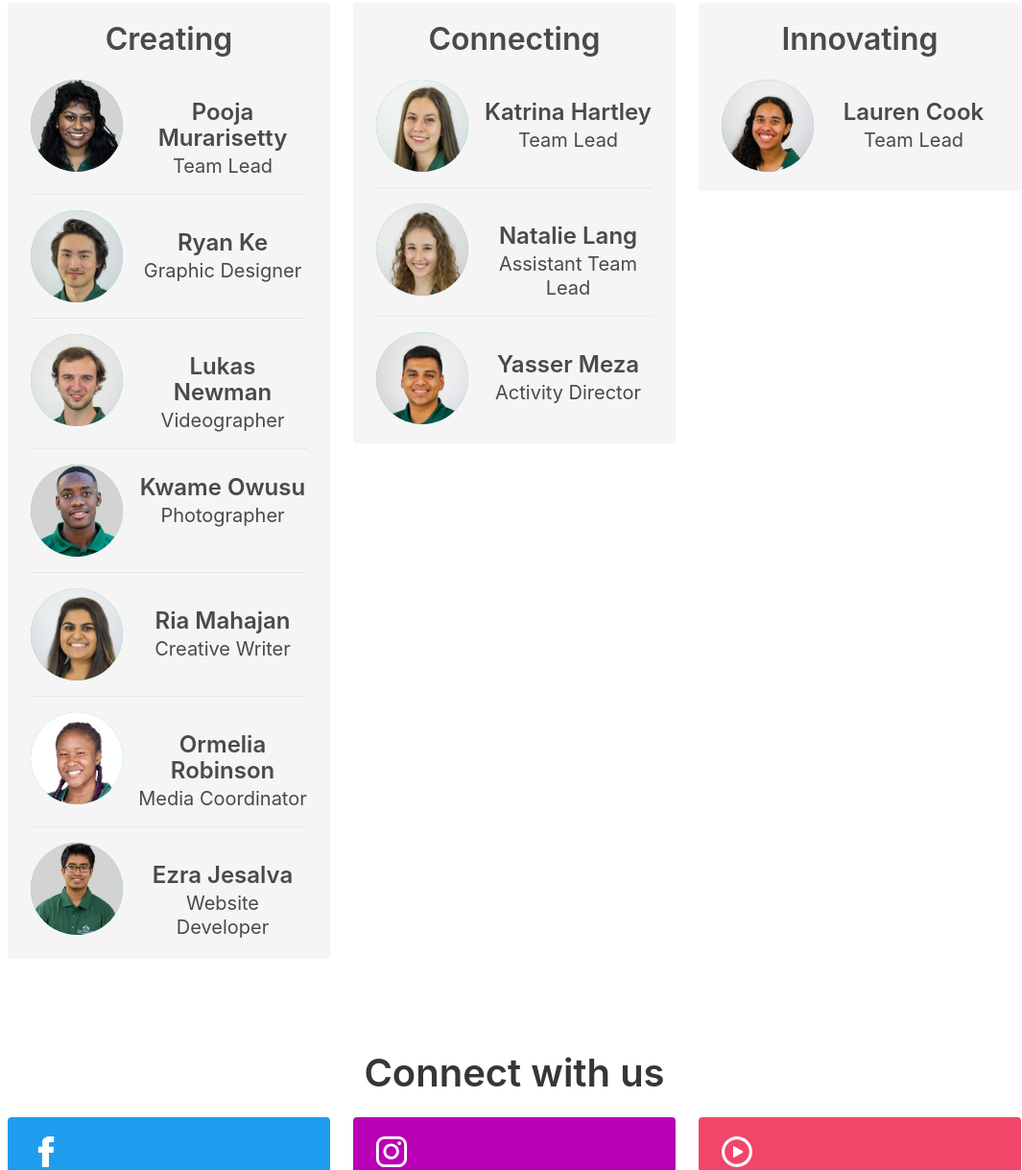
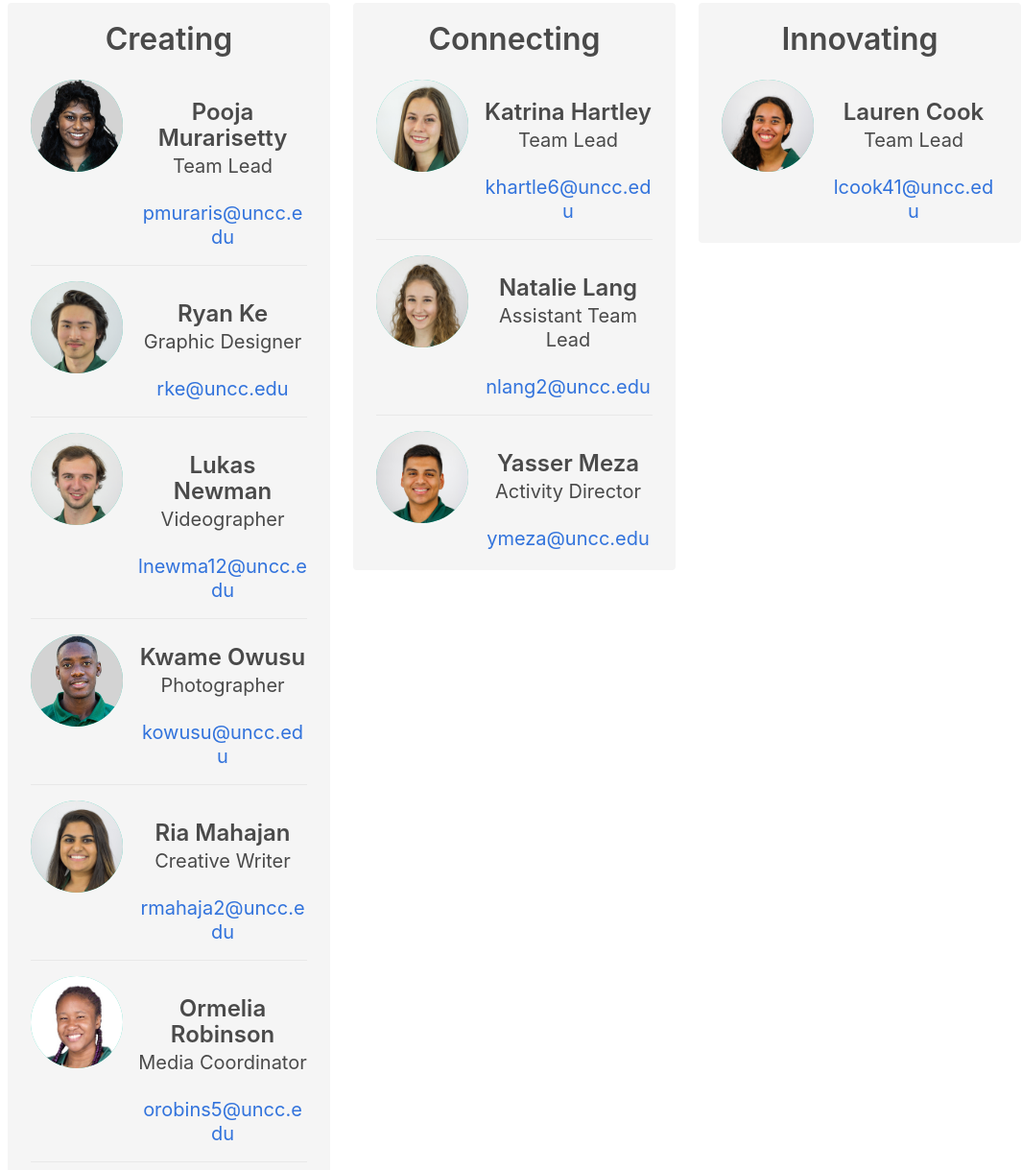
Before and after one commit to ccidap/dap-website, a plain HTML site: page public/index.html in a window 1280 px wide. Shown: the part 1870-3089 px from the top of the page at 96% size, without its empty margins (104-1169 px from the left). Drawn offline with nearby package versions, Linux system fonts and the light colour scheme.

Commit message:
update emails

```diff
--- a/public/index.html
+++ b/public/index.html
@@ -168,6 +168,9 @@
                             <div class="media-content">
                                 <h4 class="title is-4">Pooja Murarisetty</h4>
                                 <p class="subtitle is-5">Team Lead</p>
+                                <p class="subtitle is-5">
+                                    <a class="is-link" href="pmuraris@uncc.edu">pmuraris@uncc.edu</a>
+                                </p>
                             </div>
                         </article>
                         <article class="media">
@@ -179,6 +182,9 @@
                             <div class="media-content">
                                 <h4 class="title is-4">Ryan Ke</h4>
                                 <p class="subtitle is-5">Graphic Designer</p>
+                                <p class="subtitle is-5">
+                                    <a class="is-link" href="rke@uncc.edu">rke@uncc.edu</a>
+                                </p>
                             </div>
                         </article>
                         <article class="media">
@@ -190,6 +196,9 @@
                             <div class="media-content">
                                 <h4 class="title is-4">Lukas Newman</h4>
                                 <p class="subtitle is-5">Videographer</p>
+                                <p class="subtitle is-5">
+                                    <a class="is-link" href="lnewma12@uncc.edu">lnewma12@uncc.edu</a>
+                                </p>
                             </div>
                         </article>
                         <article class="media">
@@ -197,10 +206,14 @@
                                 <p class="image is-96x96 is-rounded">
                                     <img src="img/ambassadors/KwameOwusu.jpg">
                                 </p>
+
                             </figure>
                             <div class="media-content">
                                 <h4 class="title is-4" style="margin-top: 10px">Kwame Owusu</h4>
                                 <p class="subtitle is-5">Photographer</p>
+                                <p class="subtitle is-5">
+                                    <a class="is-link" href="kowusu@uncc.edu">kowusu@uncc.edu</a>
+                                </p>
                             </div>
                         </article>
                         <article class="media">
@@ -212,6 +225,9 @@
                             <div class="media-content">
                                 <h4 class="title is-4">Ria Mahajan</h4>
                                 <p class="subtitle is-5">Creative Writer</p>
+                                <p class="subtitle is-5">
+                                    <a class="is-link" href="rmahaja2@uncc.edu">rmahaja2@uncc.edu</a>
+                                </p>
                             </div>
                         </article>
                         <article class="media">
@@ -223,6 +239,9 @@
                             <div class="media-content">
                                 <h4 class="title is-4">Ormelia Robinson</h4>
                                 <p class="subtitle is-5">Media Coordinator</p>
+                                <p class="subtitle is-5">
+                                    <a class="is-link" href="orobins5@uncc.edu">orobins5@uncc.edu</a>
+                                </p>
                             </div>
                         </article>
                         <article class="media">
@@ -234,6 +253,9 @@
                             <div class="media-content">
                                 <h4 class="title is-4">Ezra Jesalva</h4>
                                 <p class="subtitle is-5">Website Developer</p>
+                                <p class="subtitle is-5">
+                                    <a class="is-link" href="ejesalv1@uncc.edu">ejesalv1@uncc.edu</a>
+                                </p>
                             </div>
                         </article>
                     </div>
@@ -251,6 +273,9 @@
                             <div class="media-content">
                                 <h4 class="title is-4">Katrina Hartley</h4>
                                 <p class="subtitle is-5">Team Lead</p>
+                                <p class="subtitle is-5">
+                                    <a class="is-link" href="khartle6@uncc.edu">khartle6@uncc.edu</a>
+                                </p>
                             </div>
                         </article>
                         <article class="media">
@@ -262,6 +287,9 @@
                             <div class="media-content">
                                 <h4 class="title is-4">Natalie Lang</h4>
                                 <p class="subtitle is-5">Assistant Team Lead</p>
+                                <p class="subtitle is-5">
+                                    <a class="is-link" href="nlang2@uncc.edu">nlang2@uncc.edu</a>
+                                </p>
                             </div>
                         </article>
                         <!-- <article class="media">
@@ -284,6 +312,9 @@
                             <div class="media-content">
                                 <h4 class="title is-4">Yasser Meza</h4>
                                 <p class="subtitle is-5">Activity Director</p>
+                                <p class="subtitle is-5">
+                                    <a class="is-link" href="ymeza@uncc.edu">ymeza@uncc.edu</a>
+                                </p>
                             </div>
                         </article>
                     </div>
@@ -301,6 +332,9 @@
                             <div class="media-content">
                                 <h4 class="title is-4">Lauren Cook</h4>
                                 <p class="subtitle is-5">Team Lead</p>
+                                <p class="subtitle is-5">
+                                    <a class="is-link" href="lcook41@uncc.edu">lcook41@uncc.edu</a>
+                                </p>
                             </div>
                         </article>
                         <!-- <article class="media">
```
